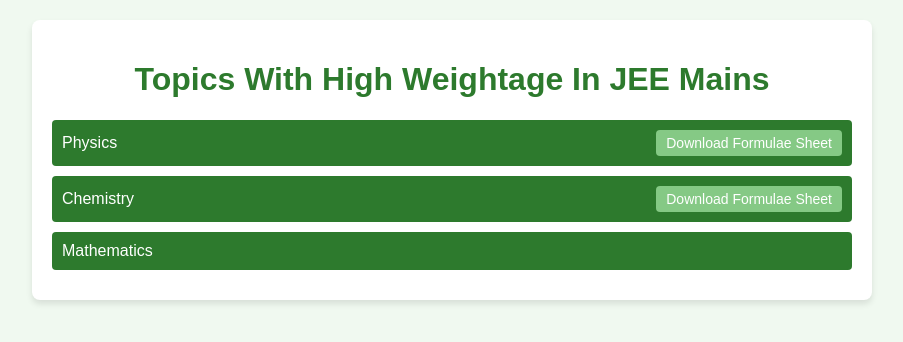
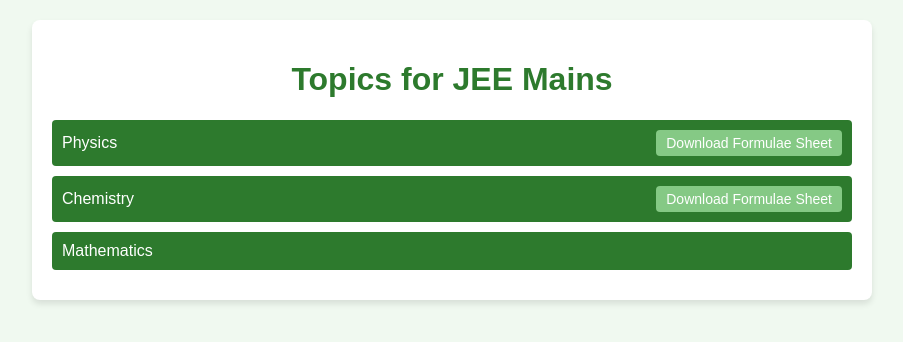
Before and after one commit to therealpenguinn/JEE, a plain HTML site: page index.html in a window 1280 px wide. Shown: the whole page, without its empty margins (188-1091 px from the left). Drawn offline with Linux system fonts and the light colour scheme.

Commit message:
Update index.html

```diff
--- a/index.html
+++ b/index.html
@@ -8,7 +8,7 @@
 </head>
 <body>
   <div class="container">
-    <h1>Topics With High Weightage In JEE Mains</h1>
+    <h1>Topics for JEE Mains</h1>
     <div id="checklist"></div>
   </div>
   <script src="script.js"></script>
```
